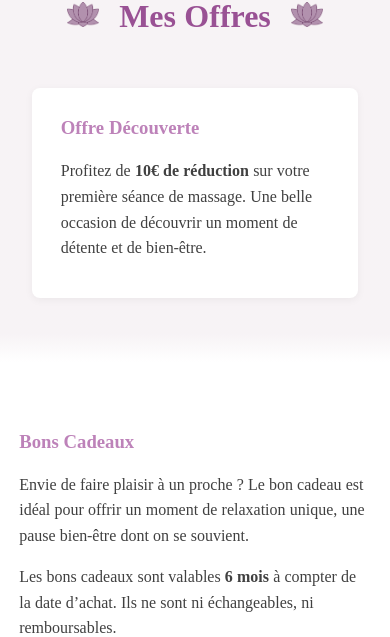
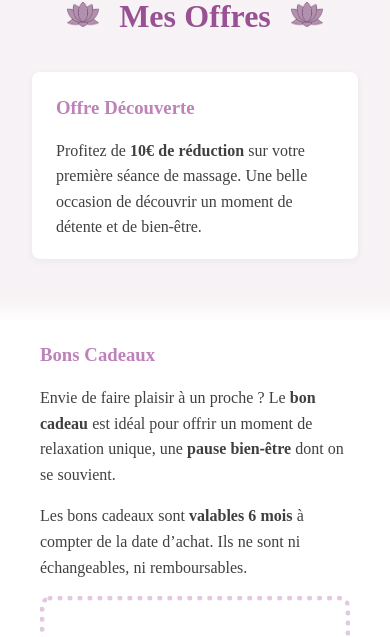
Before and after one commit to CamilleLinan/La-Kate-des-Sens, a React (Vite) app: page /offres in a window 390 px wide. Shown: the part 119-756 px from the top of the page. Built offline with nearby package versions, Linux system fonts and the light colour scheme; no server answers.

Commit message:
update scss + offers list

```diff
--- a/src/components/Offers/OfferDiscovery/_OfferDiscovery.scss
+++ b/src/components/Offers/OfferDiscovery/_OfferDiscovery.scss
@@ -11,10 +11,14 @@
     max-width: 750px;
 
     &.discovery {
-      padding: 1.5rem 1.8rem;
+      padding: 1.2rem 1.5rem;
       background-color: #fff;
       border-radius: 8px;
       box-shadow: 0 2px 8px rgba(0, 0, 0, 0.05);
+
+      & p {
+        margin-bottom: 0;
+      }
     }
   }
 
@@ -31,10 +35,11 @@
   }
 }
 
+/* Responsive */
 @media (max-width: 980px) {
   .offers {
-    &__block {
-      padding: 1rem 1.2rem;
+    .title {
+      margin-bottom: 1.5rem;
     }
   }
 }
--- a/src/components/Offers/OfferGift/OfferGift.tsx
+++ b/src/components/Offers/OfferGift/OfferGift.tsx
@@ -9,12 +9,12 @@ const OfferGift: FC = () => {
     <article className="offers__block gift">
       <h3 className="offers__title">Bons Cadeaux</h3>
       <p className="offers__text">
-        Envie de faire plaisir à un proche&nbsp;? Le bon cadeau est idéal pour
-        offrir un moment de relaxation unique, une pause bien-être dont on se
-        souvient.
+        Envie de faire plaisir à un proche&nbsp;? Le <b>bon cadeau</b> est idéal
+        pour offrir un moment de relaxation unique, une <b>pause bien-être</b>{" "}
+        dont on se souvient.
       </p>
       <p className="offers__text">
-        Les bons cadeaux sont valables <b>6 mois</b> à compter de la date
+        Les bons cadeaux sont <b>valables 6 mois</b> à compter de la date
         d’achat. Ils ne sont ni échangeables, ni remboursables.
       </p>
 
--- a/src/components/Offers/OfferGift/_OfferGift.scss
+++ b/src/components/Offers/OfferGift/_OfferGift.scss
@@ -3,7 +3,7 @@
 
 .offers {
   &__block.gift {
-    margin-top: 3em;
+    margin-top: 2em;
   }
 
   &__giftlist {
@@ -14,6 +14,31 @@
 
     & .custom__list__item {
       padding-left: 1.5em;
+      padding-right: 0.5em;
     }
   }
 }
+
+/* Responsive */
+@media (max-width: 980px) {
+  .offers {
+    &__block.gift {
+      margin-top: 1rem;
+      padding: 0 2.5rem;
+    }
+
+    &__giftlist {
+      //   border: none;
+
+      & .custom__list__item {
+        padding-left: 1em;
+        display: flex;
+        align-items: flex-start;
+
+        & .custom__list__icon svg {
+          margin-top: 8px;
+        }
+      }
+    }
+  }
+}
--- a/src/components/Offers/OfferParrain/OfferParrain.tsx
+++ b/src/components/Offers/OfferParrain/OfferParrain.tsx
@@ -12,8 +12,9 @@ const OfferParrain: FC = () => {
         </p>
         <p className="offers__text">
           Pour chaque personne venant de votre part, vous cumulez
-          <b> 10 minutes</b> de massage. En parrainant 6 personnes, vous
-          bénéficiez ainsi d’une séance d’une heure offerte.
+          <b> 10 minutes</b> de massage. <br />
+          En parrainant <b>6 personnes</b>, vous bénéficiez ainsi d’une séance
+          d’une heure offerte.
         </p>
         <p className="offers__text">
           N’hésitez pas à en parler à vos proches&nbsp;!
--- a/src/components/Offers/OfferParrain/_OfferParrain.scss
+++ b/src/components/Offers/OfferParrain/_OfferParrain.scss
@@ -18,10 +18,10 @@
   }
 }
 
+/* Responsive */
 @media (max-width: 980px) {
-  .offers {
-    &__block {
-      padding: 1rem 1.2rem;
-    }
+  .offers__block.parrain {
+    margin-top: 1rem;
+    padding: 0 2.5rem;
   }
 }
--- a/src/data/offers.tsx
+++ b/src/data/offers.tsx
@@ -1,5 +1,11 @@
 export const offers = [
-  "Offre massage de Noël : une touche de magie pour les fêtes",
-  "Saint-Valentin : une preuve d'amour et de soin",
-  "Fête des Mères et des Pères : un moment pour se ressourcer",
+  <span>
+    <b>Noël :</b> une touche de magie pour les fêtes
+  </span>,
+  <span>
+    <b>Saint-Valentin :</b> une preuve d'amour et de soin
+  </span>,
+  <span>
+    <b>Fête des Mères :</b> un moment pour se ressourcer
+  </span>,
 ];
```
